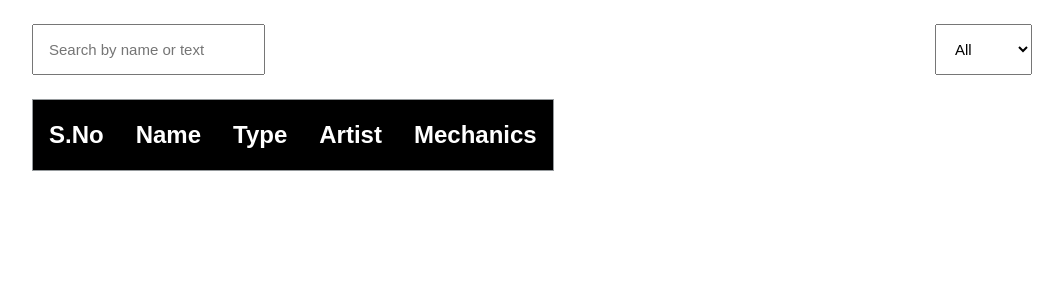
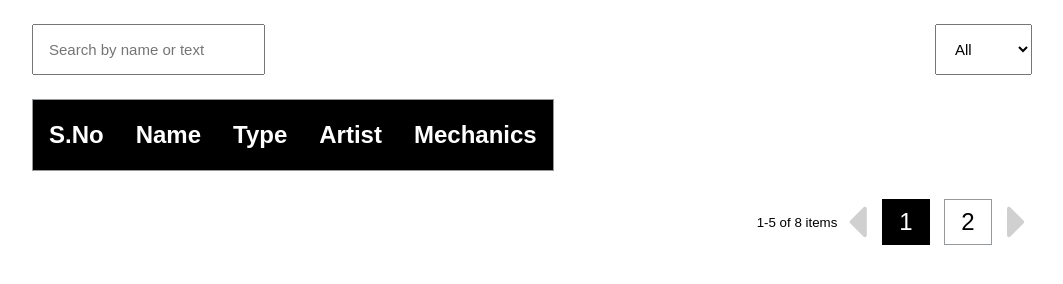
Before and after one commit to Rishi-121/siscaso-technical-round-2-task, a plain HTML site: page index.html in a window 1280 px wide. Shown: the whole page, without its empty margins (108-1171 px from the left). Drawn offline with Linux system fonts and the light colour scheme; no server answers.

Commit message:
modified the code files

```diff
--- a/css/styles.css
+++ b/css/styles.css
@@ -64,23 +64,24 @@ table {
   margin-bottom: 10rem;
 }
 
-.pagination-container .pagination {
+.pagination-container #pagination-wrapper {
   float: right;
 }
 
-#next, .activePageNo, #prev {
+#next, .activePageNo, .pageNo , #prev {
   vertical-align: middle;
   border: none;
 }
 
 #next, #prev {
-  font-size: 3rem;
   color: #d0d0d0;
   background: none;
 }
+
 .activePageNo, .pageNo {
   padding: 8px 1rem;
   font-size: 1.5rem;
+  margin: 0 5px;
 }
 
 /* Pagination button styling */
@@ -88,9 +89,10 @@ table {
 .activePageNo {
   background-color: #000;
   color: #fff;
+  border: 1px solid #000;
 }
 
 .pageNo {
   background-color: #fff;
-  border: 2px solid #95999c;
+  border: 1px solid #95999c;
 }
--- a/index.html
+++ b/index.html
@@ -7,7 +7,7 @@
     <meta name="viewport" content="width=device-width, initial-scale=1.0">
     <title>SISCASO Technical Round-2 Task</title>
     <link rel="stylesheet" href="https://cdnjs.cloudflare.com/ajax/libs/font-awesome/4.7.0/css/font-awesome.min.css">
-    <link rel="stylesheet" href="/css/styles.css">
+    <link rel="stylesheet" href="./css/styles.css">
 </head>
 
 <body>
@@ -37,16 +37,22 @@
                 </table>
             </div>
 
-            <!-- <div class="pagination-container">
-                <div class="pagination">
-                    <button id="next"><i class="fa fa-caret-left"></i></button>
-                    <button id="prev"><i class="fa fa-caret-right"></i></button>
+            <div class="pagination-container">
+                <div id="pagination-wrapper">
+                    <small>1-5 of 8 items</small>
+                    <button id="next">
+                        <i class="fa fa-caret-left fa-4x" aria-hidden="true"></i>
+                    </button>
+                    <button class="activePageNo">1</button>
+                    <button class="pageNo">2</button>
+                    <button id="prev">
+                        <i class="fa fa-caret-right fa-4x" aria-hidden="true"></i>
+                    </button>
                 </div>
-            </div> -->
-        </div>
+            </div>
     </main>
 
-    <script src="/javascript/index.js"></script>
+    <script src="./javascript/index.js"></script>
 </body>
 
 </html>
--- a/javascript/index.js
+++ b/javascript/index.js
@@ -2,7 +2,7 @@
 fetch('https://my-json-server.typicode.com/dbevin/mock/cards')
     .then(response =>
         response.json()
-            .then(data => addTableRowData(data))
+            .then(data => addTableRowData(data)) // Load the table data
             .catch((err) => {
                 return {
                     message: 'Unable to get the data',
@@ -16,7 +16,7 @@ fetch('https://my-json-server.typicode.com/dbevin/mock/cards')
         };
     });
 
-// Task 2: Show the data as in the table below
+// Task 2: Show the data in the table
 function addTableRowData(rows) {
     const table = document.getElementById('table');
 
@@ -83,7 +83,6 @@ function searchAlgorithm() {
 function dropDownFiltering() {
     // Task 3:
     // d. Filter by type
-
     const select = document.getElementById('dropDown');
 
     const table = document.getElementById('table');
@@ -106,16 +105,11 @@ function dropDownFiltering() {
             }
         }
     }
+}
+
+function pagination() {
 
 }
-
-// function pagination() {
-//     // Task 3:
-//     // b. Pagination (Per page 5 records)
-
-//     const table = document.getElementById('table');
-//     const rows = table.getElementsByTagName('tr');
-// }
 
 function toCamelCase(str) {
     str = str.replace(/(?:^\w|[A-Z]|\b\w)/g, function (match, index) {
```
